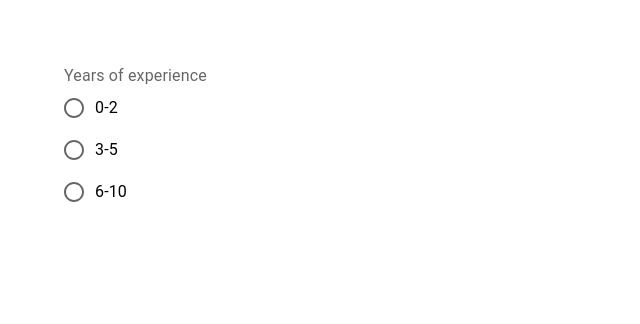
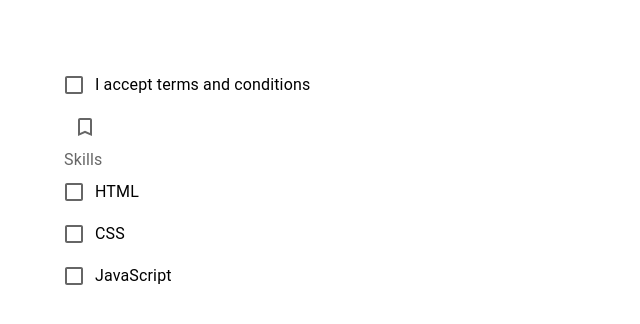
Before and after one commit to YoexRep/react-mui-demon, a React (Create React App) app: page / in a window 1280 px wide. Shown: the top 324 px of the page, without its empty margins (0-640 px from the left). Built offline with nearby package versions, Linux system fonts and the light colour scheme.

Commit message:
checkbox primer parte

```diff
--- a/src/App.tsx
+++ b/src/App.tsx
@@ -7,6 +7,7 @@
 import { MuiButton } from './components/MuiButton';
 import { MuiSelect } from './components/MuiSelect';
 import { MuiRadioButton } from './components/MuiRadioButton';
+import { MuiCheckBox } from './components/MuiCheckBox';
 
 function App() {
   return (
@@ -15,7 +16,8 @@
       {/* <MuiButton/> */}
       {/* <MuiTextField/> */}
       {/* <MuiSelect/> */}
-      <MuiRadioButton/>
+      {/* <MuiRadioButton/> */}
+      <MuiCheckBox/>
     </div>
   );
 }
--- /dev/null
+++ b/src/components/MuiCheckBox.tsx
@@ -0,0 +1,106 @@
+import { Box, FormControlLabel, Checkbox, FormControl, FormLabel, FormGroup } from "@mui/material";
+import { useState } from "react";
+
+import BookmarkBorderIcon from "@mui/icons-material/BookmarkBorder";
+import BookmarkIcon from "@mui/icons-material/Bookmark";
+
+export const MuiCheckBox = () => {
+    const [acceptInc, setAcceptInc] = useState(false)
+
+
+
+    //console.log({ acceptInc })
+
+    const handleChange = (event: React.ChangeEvent<HTMLInputElement>) => {
+        setAcceptInc(event.target.checked)
+    }
+
+    const [skills, setSkills] = useState<string[]>([])
+
+    const handleSkillChange = (event: React.ChangeEvent<HTMLInputElement>) => {
+
+        const index = skills.indexOf(event.target.value)
+
+        if(index === -1 ){
+            setSkills([...skills, event.target.value])
+        }else{
+            setSkills(skills.filter((skill)=> skill !== event.target.value))
+        }
+    }
+
+
+    console.log({skills})
+
+    return (
+
+        <Box>
+            <Box>
+                <FormControlLabel
+
+
+                    label='I accept terms and conditions'
+                    control={<Checkbox checked={acceptInc} onChange={handleChange} />}
+
+                />
+
+
+
+
+
+            </Box>
+
+            <Box>
+
+                <Checkbox
+
+                    icon={<BookmarkBorderIcon />}
+                    checkedIcon={<BookmarkIcon />}
+
+                    checked={acceptInc}
+                    onChange={handleChange}
+
+                />
+
+
+            </Box>
+
+            <Box>
+                <FormControl>
+                    <FormLabel>Skills</FormLabel>
+
+                    <FormGroup>
+                        <FormControlLabel
+                            label='HTML'
+                            value='html'
+                            control={<Checkbox checked={skills.includes('html')} onChange={handleSkillChange} />}
+                        />
+
+                        <FormControlLabel
+                            label='CSS'
+                            value='css'
+                            control={<Checkbox checked={skills.includes('css')} onChange={handleSkillChange} />}
+                        />
+
+                        <FormControlLabel
+                            label='JavaScript'
+                            value='javascript'
+                            control={<Checkbox checked={skills.includes('javascript')} onChange={handleSkillChange} />}
+                        />
+
+
+
+                    </FormGroup>
+
+                </FormControl>
+
+
+
+            </Box>
+
+        </Box>
+
+
+
+
+    )
+}
```
Also changed, not shown: src/components/MuiButton.tsx (+6 -2 lines).
